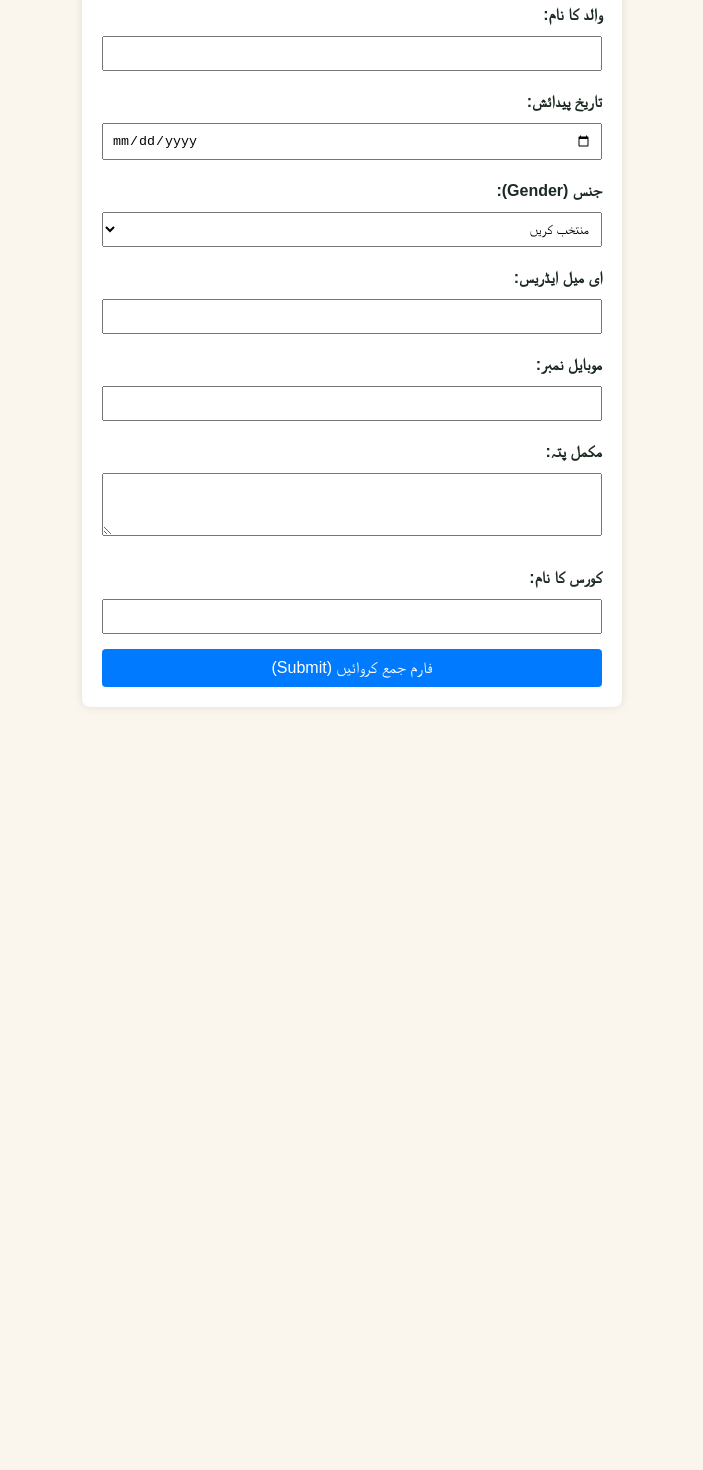
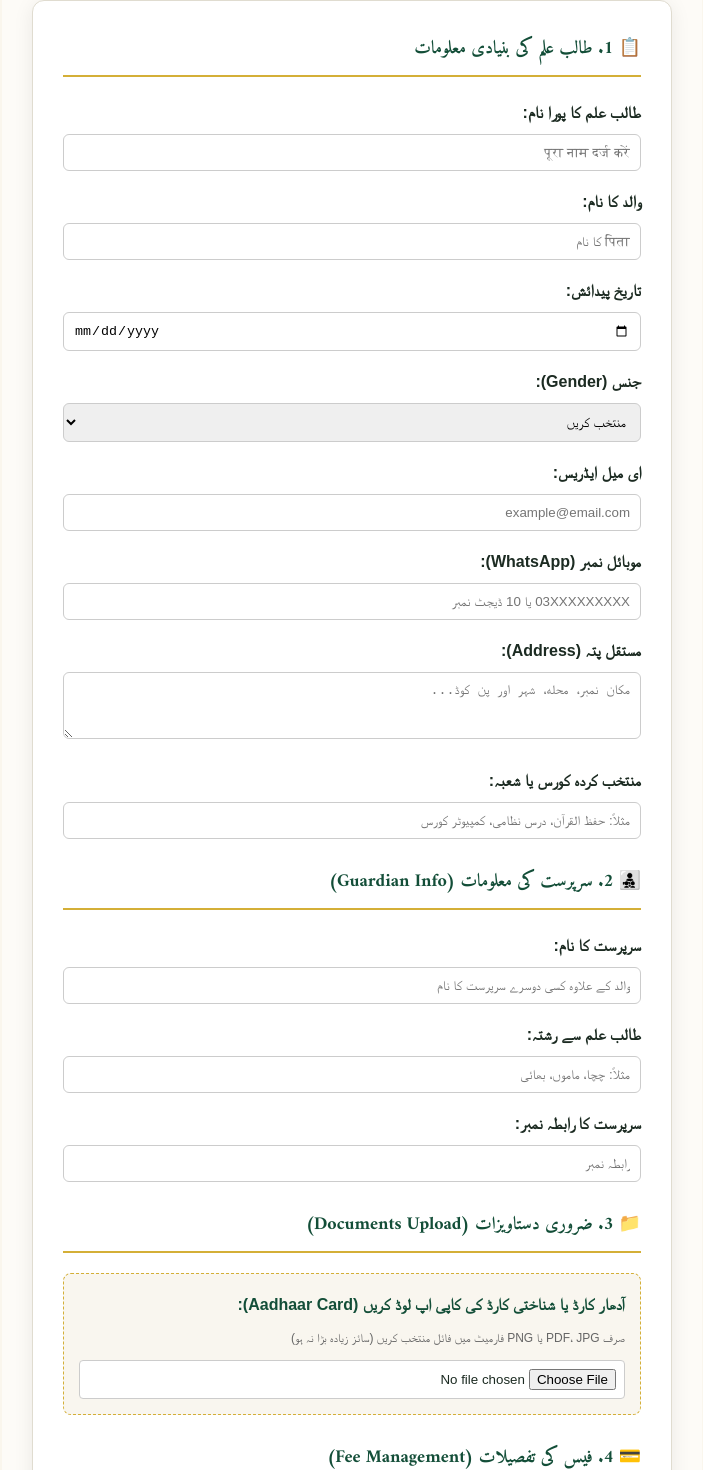
Before and after one commit to a8161338-boop/Madrasa-board-, a Next.js app: page /admission in a window 1280 px wide. Shown: the part 186-1656 px from the top of the page, without its empty margins (288-991 px from the left). Before the commit the page ends 923 px from the top, so only its background shows below. Built offline with nearby package versions, Linux system fonts and the light colour scheme; a web font is replaced by a local one.

Commit message:
Update page.tsx

```diff
--- a/app/admission/page.tsx
+++ b/app/admission/page.tsx
@@ -23,6 +23,39 @@ export default function AdmissionPage() {
     const address = (document.getElementById('admission_address') as HTMLTextAreaElement).value;
     const course_enrolled = (document.getElementById('course_enrolled') as HTMLInputElement).value;
 
+    // گارڈین کی معلومات
+    const guardian_name = (document.getElementById('guardian_name') as HTMLInputElement).value;
+    const guardian_relation = (document.getElementById('guardian_relation') as HTMLInputElement).value;
+    const guardian_phone = (document.getElementById('guardian_phone') as HTMLInputElement).value;
+
+    // فیس کی تفصیلات
+    const total_fee = (document.getElementById('total_fee') as HTMLInputElement).value;
+    const paid_fee = (document.getElementById('paid_fee') as HTMLInputElement).value;
+
+    // ہاسٹل اور ٹرانسپورٹ
+    const hostel_required = (document.getElementById('hostel_required') as HTMLSelectElement).value;
+    const transport_route = (document.getElementById('transport_route') as HTMLInputElement).value;
+
+    // فائل ان پٹ (آدھار کارڈ)
+    const aadharInput = document.getElementById('aadhar_card') as HTMLInputElement;
+    let aadharFileName = '';
+
+    if (aadharInput && aadharInput.files && aadharInput.files[0]) {
+      const file = aadharInput.files[0];
+      aadharFileName = `${Date.now()}_${file.name}`;
+
+      // فائل کو Supabase Storage میں اپ لوڈ کرنے کا کوڈ (اگر آپ نے Bucket بنا رکھی ہو)
+      const { error: uploadError } = await supabase.storage
+        .from('documents')
+        .upload(aadharFileName, file);
+
+      if (uploadError) {
+        alert('فائل اپ لوڈ کرنے میں خرابی: ' + uploadError.message);
+        setLoading(false);
+        return;
+      }
+    }
+
     const { error } = await supabase
       .from('admissions')
       .insert([
@@ -35,7 +68,15 @@ export default function AdmissionPage() {
           phone_number,
           address,
           course_enrolled,
-          fee_status: 'Pending'
+          guardian_name,
+          guardian_relation,
+          guardian_phone,
+          total_fee: total_fee ? Number(total_fee) : 0,
+          paid_fee: paid_fee ? Number(paid_fee) : 0,
+          fee_status: 'Pending',
+          hostel_required,
+          transport_route,
+          aadhar_document: aadharFileName // فائل کا نام یا پاتھ ڈیٹا بیس میں محفوظ ہوگا
         }
       ]);
 
@@ -50,29 +91,39 @@ export default function AdmissionPage() {
   };
 
   return (
-    <main style={{ padding: '30px', direction: 'rtl', textAlign: 'right', fontFamily: 'Arial, sans-serif', maxWidth: '600px', margin: 'auto' }}>
-      <h2 style={{ color: '#333', textAlign: 'center' }}>یونیورسٹی آن لائن داخلہ فارم</h2>
+    <main style={{ padding: '30px', direction: 'rtl', textAlign: 'right', fontFamily: 'Arial, sans-serif', maxWidth: '700px', margin: 'auto', background: '#fdfbf7', minHeight: '100vh' }}>
 
-      <form onSubmit={handleSubmit} style={{ background: '#fff', padding: '20px', borderRadius: '8px', boxShadow: '0 0 10px rgba(0,0,0,0.1)' }}>
+      {/* یونیورسٹی ہیڈر */}
+      <div style={{ textAlign: 'center', marginBottom: '30px', background: '#134e38', color: '#fff', padding: '20px', borderRadius: '10px' }}>
+        <h2 style={{ margin: '0 0 10px 0', color: '#f3e5ab' }}>معہد الرشد — آن لائن داخلہ فارم</h2>
+        <p style={{ margin: 0, fontSize: '14px', opacity: 0.9 }}>برائے تعلیمی سال 2026ء - جامعہ و تعلیمی مرکز</p>
+      </div>
+
+      <form onSubmit={handleSubmit} style={{ background: '#fff', padding: '30px', borderRadius: '12px', boxShadow: '0 4px 20px rgba(0,0,0,0.08)', border: '1px solid #e0dcd0' }}>
+
+        {/* 1. طالب علم کی بنیادی معلومات */}
+        <h3 style={{ color: '#134e38', borderBottom: '2px solid #d4af37', paddingBottom: '8px', marginBottom: '20px', fontSize: '18px' }}>
+          📋 1. طالب علم کی بنیادی معلومات
+        </h3>
 
         <div style={{ marginBottom: '15px' }}>
-          <label style={{ display: 'block', marginBottom: '5px', fontWeight: 'bold' }}>پورا نام:</label>
-          <input type="text" id="full_name" required style={{ width: '100%', padding: '8px', boxSizing: 'border-box' }} />
+          <label style={{ display: 'block', marginBottom: '5px', fontWeight: 'bold' }}>طالب علم کا پورا نام:</label>
+          <input type="text" id="full_name" required placeholder="पूरा नाम दर्ज करें" style={{ width: '100%', padding: '10px', boxSizing: 'border-box', borderRadius: '6px', border: '1px solid #ccc' }} />
         </div>
 
         <div style={{ marginBottom: '15px' }}>
           <label style={{ display: 'block', marginBottom: '5px', fontWeight: 'bold' }}>والد کا نام:</label>
-          <input type="text" id="father_name" required style={{ width: '100%', padding: '8px', boxSizing: 'border-box' }} />
+          <input type="text" id="father_name" required placeholder="पिता کا نام" style={{ width: '100%', padding: '10px', boxSizing: 'border-box', borderRadius: '6px', border: '1px solid #ccc' }} />
         </div>
 
         <div style={{ marginBottom: '15px' }}>
           <label style={{ display: 'block', marginBottom: '5px', fontWeight: 'bold' }}>تاریخ پیدائش:</label>
-          <input type="date" id="date_of_birth" required style={{ width: '100%', padding: '8px', boxSizing: 'border-box' }} />
+          <input type="date" id="date_of_birth" required style={{ width: '100%', padding: '10px', boxSizing: 'border-box', borderRadius: '6px', border: '1px solid #ccc' }} />
         </div>
 
         <div style={{ marginBottom: '15px' }}>
           <label style={{ display: 'block', marginBottom: '5px', fontWeight: 'bold' }}>جنس (Gender):</label>
-          <select id="gender" required style={{ width: '100%', padding: '8px', boxSizing: 'border-box' }}>
+          <select id="gender" required style={{ width: '100%', padding: '10px', boxSizing: 'border-box', borderRadius: '6px', border: '1px solid #ccc' }}>
             <option value="">منتخب کریں</option>
             <option value="Male">مرد (Male)</option>
             <option value="Female">عورت (Female)</option>
@@ -82,29 +133,98 @@ export default function AdmissionPage() {
 
         <div style={{ marginBottom: '15px' }}>
           <label style={{ display: 'block', marginBottom: '5px', fontWeight: 'bold' }}>ای میل ایڈریس:</label>
-          <input type="email" id="email" required style={{ width: '100%', padding: '8px', boxSizing: 'border-box' }} />
+          <input type="email" id="email" required placeholder="example@email.com" style={{ width: '100%', padding: '10px', boxSizing: 'border-box', borderRadius: '6px', border: '1px solid #ccc' }} />
         </div>
 
         <div style={{ marginBottom: '15px' }}>
-          <label style={{ display: 'block', marginBottom: '5px', fontWeight: 'bold' }}>موبایل نمبر:</label>
-          <input type="text" id="phone_number" required style={{ width: '100%', padding: '8px', boxSizing: 'border-box' }} />
+          <label style={{ display: 'block', marginBottom: '5px', fontWeight: 'bold' }}>موبائل نمبر (WhatsApp):</label>
+          <input type="text" id="phone_number" required placeholder="03XXXXXXXXX یا 10 ڈیجٹ نمبر" style={{ width: '100%', padding: '10px', boxSizing: 'border-box', borderRadius: '6px', border: '1px solid #ccc' }} />
         </div>
 
         <div style={{ marginBottom: '15px' }}>
-          <label style={{ display: 'block', marginBottom: '5px', fontWeight: 'bold' }}>مکمل پتہ:</label>
-          <textarea id="admission_address" rows={3} required style={{ width: '100%', padding: '8px', boxSizing: 'border-box' }}></textarea>
+          <label style={{ display: 'block', marginBottom: '5px', fontWeight: 'bold' }}>مستقل پتہ (Address):</label>
+          <textarea id="admission_address" rows={3} required placeholder="مکان نمبر، محله، شہر اور پن کوڈ..." style={{ width: '100%', padding: '10px', boxSizing: 'border-box', borderRadius: '6px', border: '1px solid #ccc' }}></textarea>
+        </div>
+
+        <div style={{ marginBottom: '25px' }}>
+          <label style={{ display: 'block', marginBottom: '5px', fontWeight: 'bold' }}>منتخب کردہ کورس یا شعبہ:</label>
+          <input type="text" id="course_enrolled" required placeholder="مثلاً: حفظ القرآن، درس نظامی، کمپیوٹر کورس" style={{ width: '100%', padding: '10px', boxSizing: 'border-box', borderRadius: '6px', border: '1px solid #ccc' }} />
+        </div>
+
+
+        {/* ================= 2. گارڈین یا سرپرست کی معلومات ================= */}
+        <h3 style={{ color: '#134e38', borderBottom: '2px solid #d4af37', paddingBottom: '8px', marginBottom: '20px', fontSize: '18px' }}>
+          👨‍👧‍👦 2. سرپرست کی معلومات (Guardian Info)
+        </h3>
+
+        <div style={{ marginBottom: '15px' }}>
+          <label style={{ display: 'block', marginBottom: '5px', fontWeight: 'bold' }}>سرپرست کا نام:</label>
+          <input type="text" id="guardian_name" placeholder="والد کے علاوہ کسی دوسرے سرپرست کا نام" style={{ width: '100%', padding: '10px', boxSizing: 'border-box', borderRadius: '6px', border: '1px solid #ccc' }} />
         </div>
 
         <div style={{ marginBottom: '15px' }}>
-          <label style={{ display: 'block', marginBottom: '5px', fontWeight: 'bold' }}>کورس کا نام:</label>
-          <input type="text" id="course_enrolled" required style={{ width: '100%', padding: '8px', boxSizing: 'border-box' }} />
+          <label style={{ display: 'block', marginBottom: '5px', fontWeight: 'bold' }}>طالب علم سے رشتہ:</label>
+          <input type="text" id="guardian_relation" placeholder="مثلاً: چچا، ماموں، بھائی" style={{ width: '100%', padding: '10px', boxSizing: 'border-box', borderRadius: '6px', border: '1px solid #ccc' }} />
         </div>
 
-        <button type="submit" disabled={loading} style={{ background: '#007bff', color: 'white', padding: '10px 15px', border: 'none', borderRadius: '4px', cursor: 'pointer', width: '100%', fontSize: '16px' }}>
-          {loading ? 'جمع ہو رہا ہے...' : 'فارم جمع کروائیں (Submit)'}
+        <div style={{ marginBottom: '25px' }}>
+          <label style={{ display: 'block', marginBottom: '5px', fontWeight: 'bold' }}>سرپرست کا رابطہ نمبر:</label>
+          <input type="text" id="guardian_phone" placeholder="رابطہ نمبر" style={{ width: '100%', padding: '10px', boxSizing: 'border-box', borderRadius: '6px', border: '1px solid #ccc' }} />
+        </div>
+
+
+        {/* ================= 3. دستاویزات اپ لوڈ (Aadhaar Card Upload) ================= */}
+        <h3 style={{ color: '#134e38', borderBottom: '2px solid #d4af37', paddingBottom: '8px', marginBottom: '20px', fontSize: '18px' }}>
+          📁 3. ضروری دستاویزات (Documents Upload)
+        </h3>
+
+        <div style={{ marginBottom: '25px', background: '#f9f6ef', padding: '15px', borderRadius: '8px', border: '1px dashed #d4af37' }}>
+          <label style={{ display: 'block', marginBottom: '5px', fontWeight: 'bold', color: '#134e38' }}>آدھار کارڈ یا شناختی کارڈ کی کاپی اپ لوڈ کریں (Aadhaar Card):</label>
+          <p style={{ fontSize: '12px', color: '#666', margin: '0 0 10px 0' }}>صرف PDF، JPG یا PNG فارمیٹ میں فائل منتخب کریں (سائز زیادہ بڑا نہ ہو)</p>
+          <input type="file" id="aadhar_card" accept=".jpg, .jpeg, .png, .pdf" style={{ width: '100%', padding: '8px', boxSizing: 'border-box', background: '#fff', borderRadius: '4px', border: '1px solid #ccc' }} />
+        </div>
+
+
+        {/* ================= 4. فیس اور مالیاتی نظام ================= */}
+        <h3 style={{ color: '#134e38', borderBottom: '2px solid #d4af37', paddingBottom: '8px', marginBottom: '20px', fontSize: '18px' }}>
+          💳 4. فیس کی تفصیلات (Fee Management)
+        </h3>
+
+        <div style={{ marginBottom: '15px' }}>
+          <label style={{ display: 'block', marginBottom: '5px', fontWeight: 'bold' }}>کل واجب الادا فیس (Total Fee):</label>
+          <input type="number" id="total_fee" placeholder="رقم ہندسوں میں (مثلاً 5000)" style={{ width: '100%', padding: '10px', boxSizing: 'border-box', borderRadius: '6px', border: '1px solid #ccc' }} />
+        </div>
+
+        <div style={{ marginBottom: '25px' }}>
+          <label style={{ display: 'block', marginBottom: '5px', fontWeight: 'bold' }}>جمع شدہ فیس (Paid Fee):</label>
+          <input type="number" id="paid_fee" placeholder="اگر کوئی ایڈوانس فیس جمع کی ہو" style={{ width: '100%', padding: '10px', boxSizing: 'border-box', borderRadius: '6px', border: '1px solid #ccc' }} />
+        </div>
+
+
+        {/* ================= 5. ہاسٹل اور ٹرانسپورٹ کی سہولت ================= */}
+        <h3 style={{ color: '#134e38', borderBottom: '2px solid #d4af37', paddingBottom: '8px', marginBottom: '20px', fontSize: '18px' }}>
+          🚌 5. ہاسٹل اور ٹرانسپورٹ (Facilities)
+        </h3>
+
+        <div style={{ marginBottom: '15px' }}>
+          <label style={{ display: 'block', marginBottom: '5px', fontWeight: 'bold' }}>کیا ہاسٹل (رہائش) درکار ہے؟</label>
+          <select id="hostel_required" style={{ width: '100%', padding: '10px', boxSizing: 'border-box', borderRadius: '6px', border: '1px solid #ccc' }}>
+            <option value="No">نہیں (No)</option>
+            <option value="Yes">ہاں (Yes)</option>
+          </select>
+        </div>
+
+        <div style={{ marginBottom: '30px' }}>
+          <label style={{ display: 'block', marginBottom: '5px', fontWeight: 'bold' }}>ٹرانسپورٹ روٹ (اگر بس کی ضرورت ہو):</label>
+          <input type="text" id="transport_route" placeholder="مثلاً: روٹ نمبر 3 یا علاقہ کا نام" style={{ width: '100%', padding: '10px', boxSizing: 'border-box', borderRadius: '6px', border: '1px solid #ccc' }} />
+        </div>
+
+        {/* سبمٹ بٹن */}
+        <button type="submit" disabled={loading} style={{ background: '#134e38', color: 'white', padding: '14px 20px', border: 'none', borderRadius: '8px', cursor: 'pointer', width: '100%', fontSize: '17px', fontWeight: 'bold', boxShadow: '0 4px 10px rgba(0,0,0,0.15)' }}>
+          {loading ? 'فارم اپ لوڈ ہو رہا ہے...' : 'داخلہ فارم جمع کروائیں (Submit Form)'}
         </button>
 
       </form>
     </main>
   );
-            }
+          }
```
